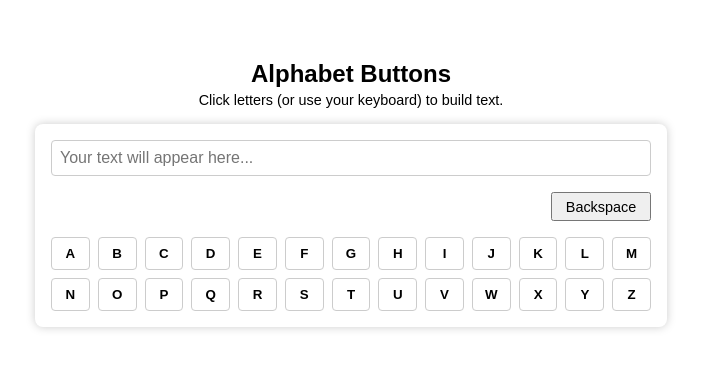
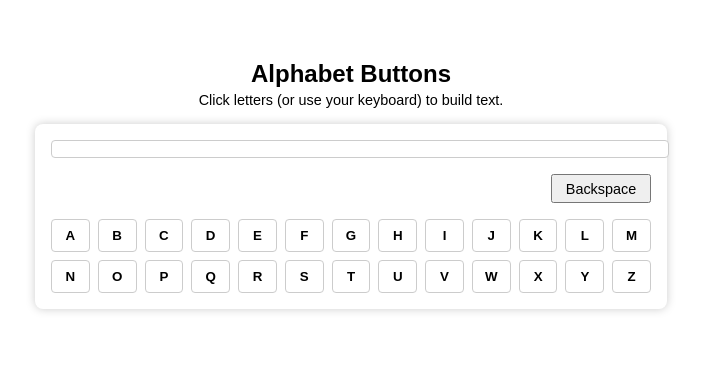
Before and after one commit to naruto-uzamaki/xalphabets, a React (Create React App) app: page / in a window 1280 px wide. Shown: the top 368 px of the page, without its empty margins (289-990 px from the left). Built offline with nearby package versions, Linux system fonts and the light colour scheme.

Commit message:
Changing Input with div

```diff
--- a/src/App.js
+++ b/src/App.js
@@ -20,12 +20,8 @@ export default function App() {
         Click letters (or use your keyboard) to build text.
       </p>
       <div style={{ maxWidth: "600px", margin: "0 auto", background: "#fff", padding: "1rem", borderRadius: "8px", boxShadow: "0 0 10px #ccc" }}>
-        <input
-          type="text"
+        <div
           className="output"
-          placeholder="Your text will appear here..."
-          value={text}
-          readOnly
           style={{
             width: "100%",
             padding: "0.5rem",
@@ -33,11 +29,11 @@ export default function App() {
             borderRadius: "4px",
             border: "1px solid #ccc",
             marginBottom: "1rem",
-            boxSizing: "border-box",
-            color: "black",
             backgroundColor: "white"
           }}
-        />
+        >
+          {text}
+        </div>
         <div style={{ display: "flex", justifyContent: "flex-end", marginBottom: "1rem" }}>
           <button
             className="key"
```
